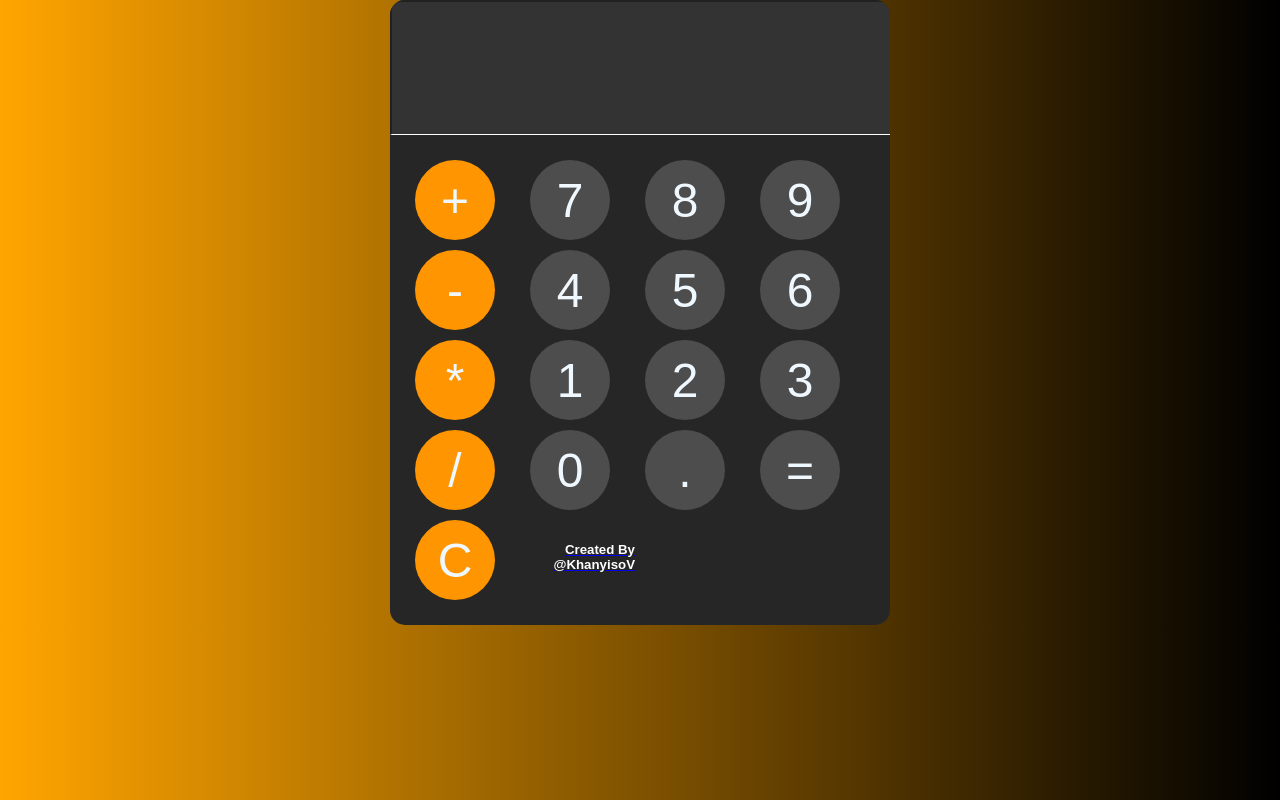
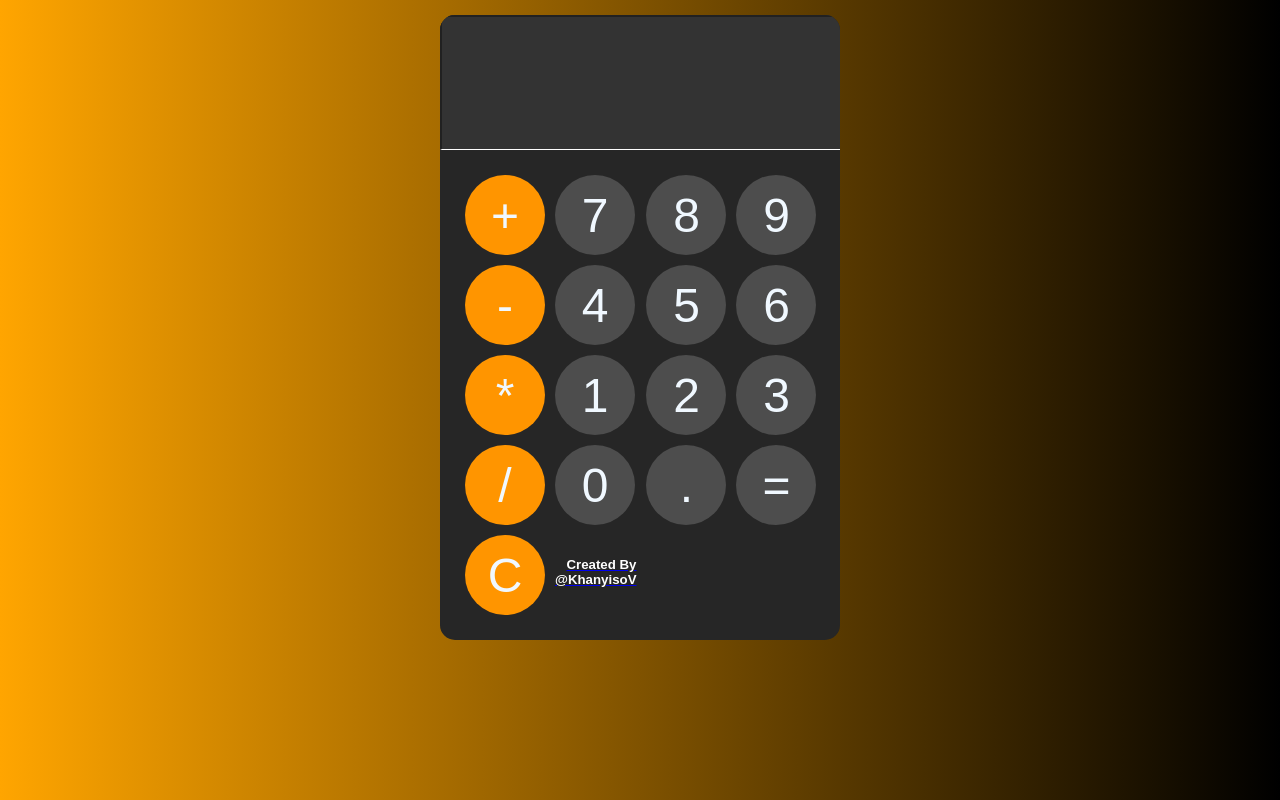
Before and after one commit to KhanyisoV/Calculator-Application, a plain HTML site: page index.html in a window 1280 px wide. Drawn offline with Linux system fonts and the light colour scheme.

Commit message:
Added top margin
Co-Authored-By: Khanyiso Vabaza  <92915581+khanyisov@users.noreply.github.com>

```diff
--- a/styles.css
+++ b/styles.css
@@ -1,10 +1,12 @@
 /** @format */
 
 #calculator {
+  margin-top: 15px; /*This gives spacing above the calculator */
   font-family: Arial, Helvetica, sans-serif;
   background-color: hsl(0, 0%, 15%);
   border-radius: 15px;
-  max-width: 500px;
+  max-width: 400px;
+  height: fit-content;
   overflow: hidden;
 }
 body {
```
